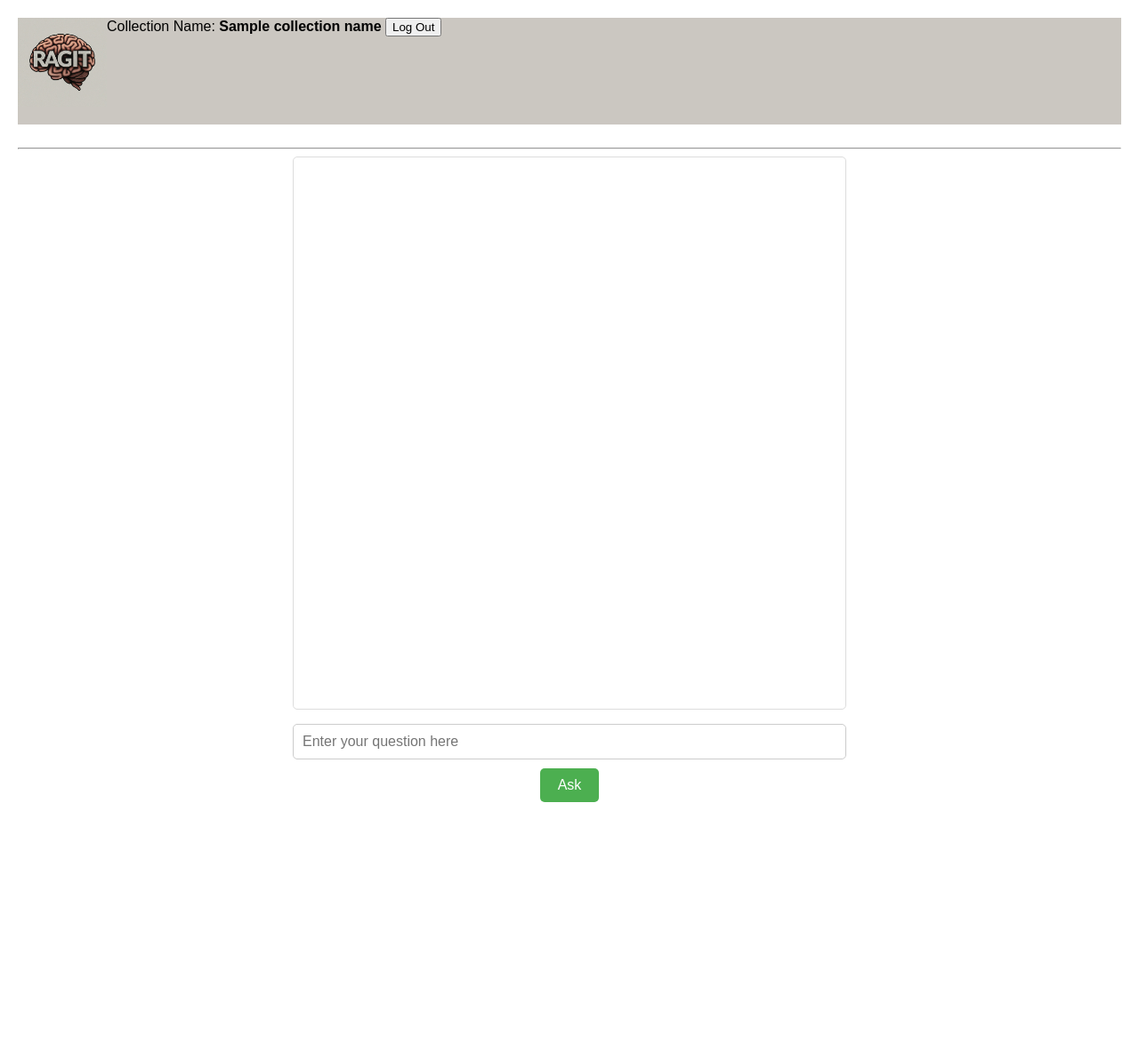
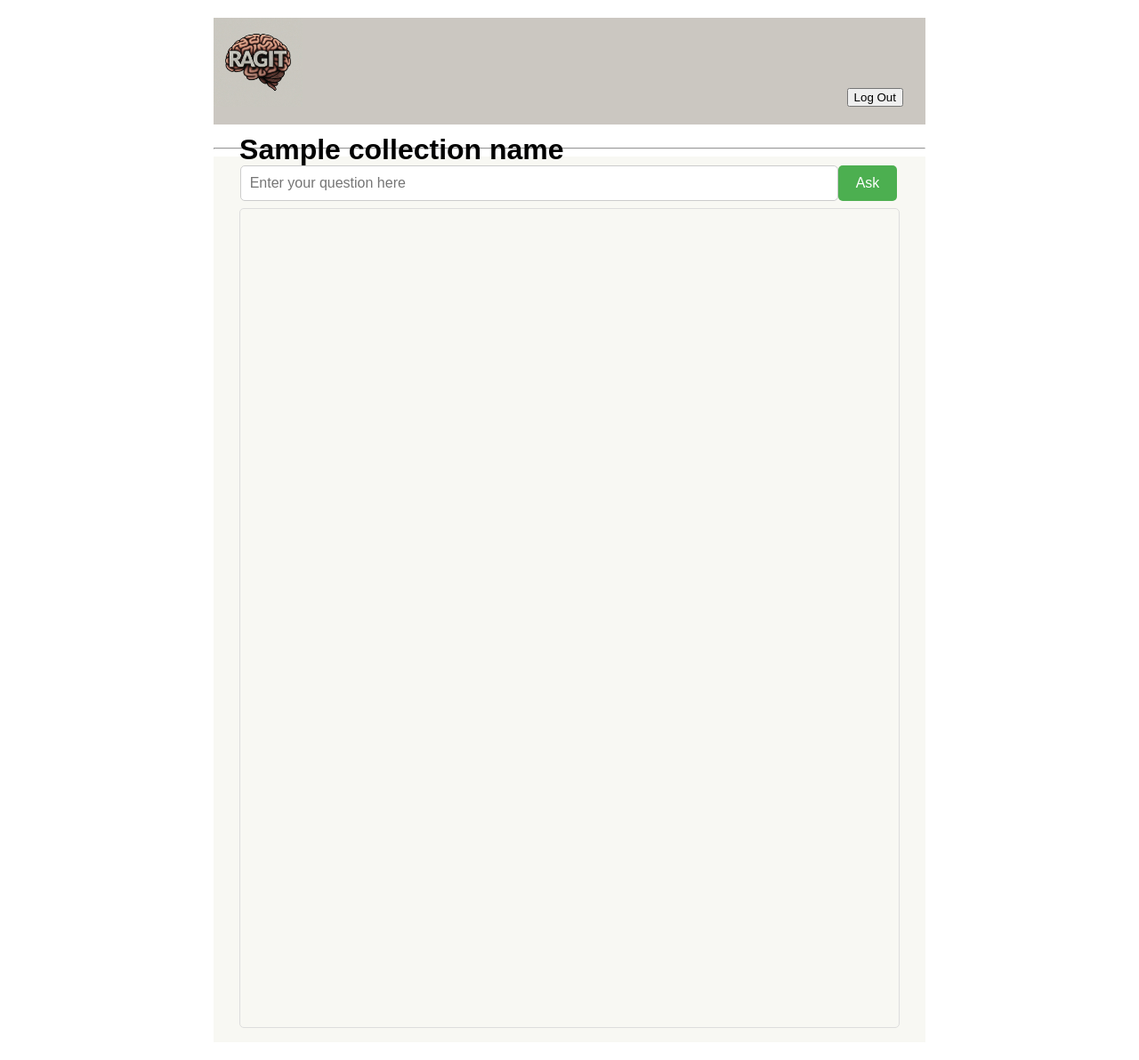
Before and after one commit to codingismycraft/ragit, a Python web app: template ragit/services/ragit/templates/templates/index.html in a window 1280 px wide. Shown: the whole page at 89% size. Before the commit the page ends 902 px from the top, so only its background shows below. Run offline with Jinja, Linux system fonts and the light colour scheme; the template is opened without the code that fills it: most values are stand-ins (such as "Sample title", 1, 10 or a date in 2020); some libraries are stand-ins or nearby versions.

Commit message:
CSS fixes.

```diff
--- a/ragit/services/ragit/app.py
+++ b/ragit/services/ragit/app.py
@@ -50,7 +50,7 @@ class Globals:
     _secret_key = str(uuid.uuid4())
 
     @classmethod
-    def generate_token(cls, user_name, expiration_minutes=30):
+    def generate_token(cls, user_name, expiration_minutes=3600):
         """Creates a JSON Web Token (JWT) for the given user.
 
         :param str user_name: The user's username.
--- a/ragit/services/ragit/static/query_retrieved.js
+++ b/ragit/services/ragit/static/query_retrieved.js
@@ -56,18 +56,12 @@ function make_chat_item(item) {
     chat_div.appendChild(answer_div);
 
     const user_vote_div = document.createElement("div");
-    if (item.vote === 1){
-        user_vote_div.className = "chat_vote chat_vote_up";
-    } else if(item.vote === 0) {
-        user_vote_div.className = "chat_vote chat_vote_down";
-    } else {
-        user_vote_div.className = "chat_vote";
-    }
+    user_vote_div.className = "chat_vote";
 
     const thumps_up_img = document.createElement("img");
     thumps_up_img.src = "/static/thumps-up.png";
-    thumps_up_img.width = 30;
-    thumps_up_img.height = 30;
+    thumps_up_img.width = 20;
+    thumps_up_img.height = 20;
     thumps_up_img.onclick = function () {
         user_vote(item.message_id, 1);
     }
@@ -75,8 +69,8 @@ function make_chat_item(item) {
 
     const thumps_down_img = document.createElement("img")
     thumps_down_img.src = "/static/thumps-down.png";
-    thumps_down_img.width = 30;
-    thumps_down_img.height = 30;
+    thumps_down_img.width = 20;
+    thumps_down_img.height = 20;
     thumps_down_img.onclick = function () {
         user_vote(item.message_id, 0);
     }
--- a/ragit/services/ragit/static/style.css
+++ b/ragit/services/ragit/static/style.css
@@ -1,33 +1,37 @@
 body {
     font-family: sans-serif;
-    margin: 0;
+    margin: 0 auto;
     padding: 20px;
+    width: 800px;
 }
 
 .container {
     display: flex;
     flex-direction: column;
     align-items: center;
-    width: 80%;
-    max-width: 600px;
     margin: 0 auto;
+    background-color: #f8f8f3;
+    border-color: black;
+    border-width: 2px;
 }
 
 .history {
     border: 1px solid #ddd;
     border-radius: 5px;
     padding: 10px;
-    max-height: 600px;
+    max-height: 900px;
     overflow-y: scroll;
 }
 
 
 .search-box {
-    width: 100%;
+    width: 650px;
     padding: 10px;
     border: 1px solid #ccc;
     border-radius: 5px;
     font-size: 16px;
+    margin-top: 0.6em;
+    margin-left: 8px;
 }
 
 .search-button {
@@ -40,13 +44,14 @@ body {
     display: inline-block;
     font-size: 16px;
     margin-top: 10px;
+    margin-right: 10px;
     cursor: pointer;
     border-radius: 5px;
 }
 
 #historyList {
-    width: 100%;
-    height: 600px;
+    width: 90%;
+    height: 900px;
     margin-bottom: 1em;
 }
 
@@ -61,12 +66,37 @@ body {
     clear: left;
     width: 100%;
     height: 120px;
+    display: grid;
+    grid-template-columns: 1fr 1fr;
+    position: relative;
+}
+
+.right_child {
+}
+
+.left_child {
+}
+
+.bottom-right {
+    position: absolute; /* Position relative to its nearest positioned ancestor */
+    bottom: 10px; /* 10px from the bottom of the container */
+    right: 10px; /* 10px from the right side of the container */
+    /* Optional: Add additional styling for the button */
+    padding: 10px 15px;
 }
 
 #user_name_span {
     float: right;
     padding-right: 2em;
     padding-top: 0.8em;
+}
+
+.collection_name_span {
+    float: right;
+    padding-right: 0.2em;
+    padding-top: 0.8em;
+    font-size: xx-large;
+    font-weight: bold;
 }
 
 
@@ -80,30 +110,37 @@ body {
 
 .chat_message {
     border-width: thick;
-    border-color: black;
-    background-color: #4CAF50;
+    border-color: #4d4b4b;
+    border: 1px solid;
     margin: 0.2em 0.2em 1em 0.2em;
 }
 
 .chat_question {
-    padding: 2em;
+    padding: 0.2em;
     background-color: whitesmoke;
 }
 
 .chat_answer {
-    padding: 2em;
-    background-color: #b8e1ba;
+    padding: 0.6em;
 }
 
 .chat_vote {
-    padding: 0.8em;
+    padding: 0.8px;
     background-color: #dddddd;
+    margin-top: 6px;
+    padding-top: 6px;
+    padding-left: 6px;
 }
 
 .chat_vote_up {
-   background-color: lightgreen;
+   background-color: #daebda;
 }
 
 .chat_vote_down {
-    background-color: #cb7a7a;
+    background-color: #edd2d2
 }
+
+.search_section {
+    display: flex;
+    margin-bottom: 8px;
+}
--- a/ragit/services/ragit/templates/templates/base.html
+++ b/ragit/services/ragit/templates/templates/base.html
@@ -15,12 +15,21 @@
 <body>
 
 <div class="top_bar">
+    <div class="left_child">
     <span id="logo">
     <img src="/static/ragit.jpeg" width="100px" height="100px">
     </span>
-    <span>Collection Name: <b> {{ collection_name }} </b> </span>
-    <span id="user_name_span"></span>
-    <button id="logout_button" onclick="logout()">Log Out</button>
+     <span class="collection_name_span">
+         {{ collection_name }}
+     </span>
+    </div>
+
+    <div class="right_child">
+        <span id="user_name_span"></span>
+        <div class="bottom-right">
+            <button id="logout_button" onclick="logout()">Log Out</button>
+        </div>
+    </div>
 </div>
 <br>
 <hr>
@@ -33,7 +42,7 @@
     $(document).ready(function () {
         const user_name = $.cookie('user_name');
         if (user_name != null) {
-            $('#user_name_span').text("User name: " + user_name);
+            $('#user_name_span').html("User:  <b>" + user_name + "</b>");
         } else {
             $('#user_name_span').hide();
             $('#logout_button').hide();
--- a/ragit/services/ragit/templates/templates/index.html
+++ b/ragit/services/ragit/templates/templates/index.html
@@ -1,9 +1,11 @@
 {% extends "base.html" %}
 {% block content %}
 <div class="container">
-    <div class="history" id="historyList"></div>
+<div class="search_section">
     <input type="text" class="search-box" id="userQuery"
            placeholder="Enter your question here">
     <button class="search-button" onclick="askQuestion()">Ask</button>
 </div>
+    <div class="history" id="historyList"></div>
+</div>
 {% endblock %}
```
